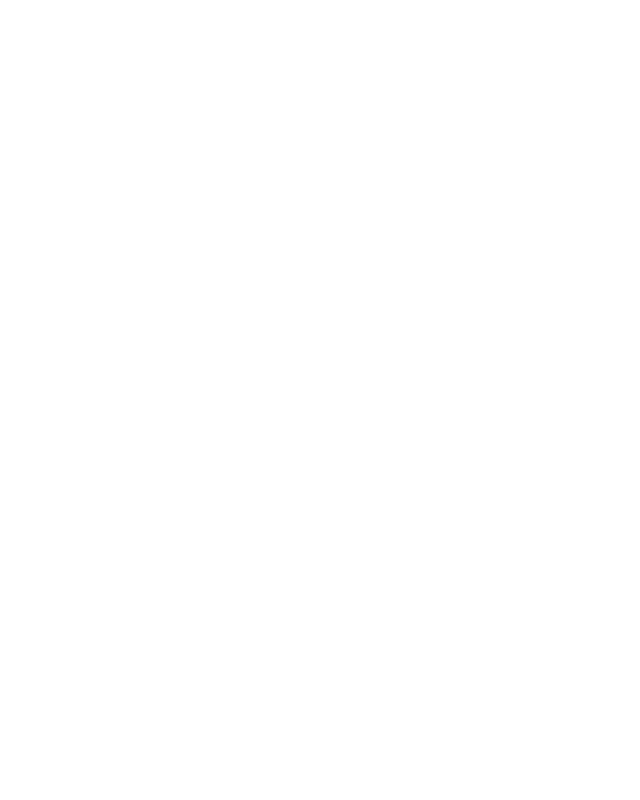
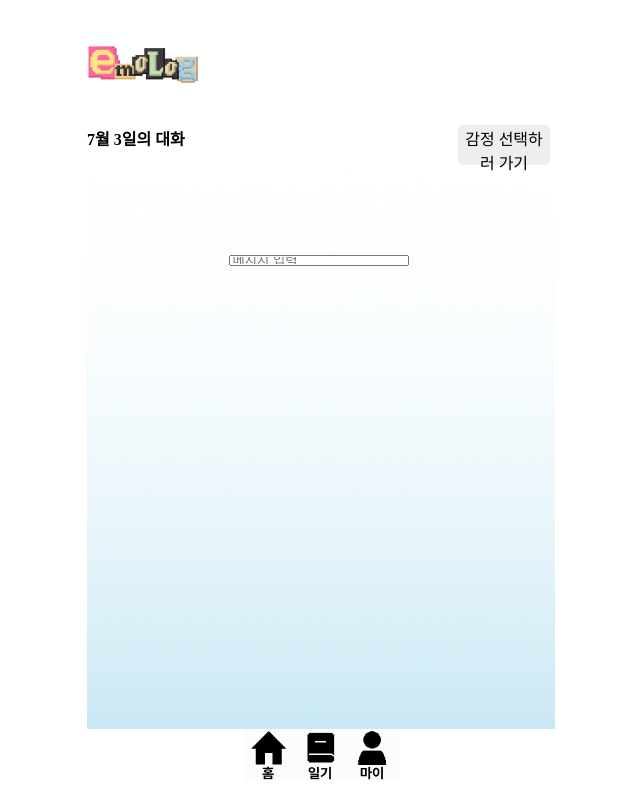
Before and after one commit to 2024-LikeLion-Hackathon/Frontend, a React (Create React App) app in the folder emolog-app/: page /chat in a window 1280 px wide. Before the commit this address had no page. Shown: the whole page, without its empty margins (319-959 px from the left). Built offline with nearby package versions, Linux system fonts and the light colour scheme.

Commit message:
이벤트등록중

```diff
--- a/emolog-app/src/App.jsx
+++ b/emolog-app/src/App.jsx
@@ -4,6 +4,7 @@
 import Home from "./Home";
 import Signup from "./page/SignUp/SignUp";
 import Userform from "./page/UserForm/UserForm";
+import Chat from "./page/Chat/Chat";
 
 function App() {
   return (
@@ -13,6 +14,7 @@
           <Route path="/signup" element={<Signup />} />
           <Route path="/userform" element={<Userform />} />
           <Route path="/write" element={<WriteLog />} />
+          <Route path="/chat" element={<Chat/>}/>
         </Routes>
       </Router>
   );
--- a/emolog-app/src/page/Chat/Chat.css
+++ b/emolog-app/src/page/Chat/Chat.css
@@ -0,0 +1,208 @@
+
+#root{
+    display: flex;
+    justify-content: center;
+    margin: 0;
+}
+.chat{
+    width: 500px;
+    height: 97vh;
+    display: flex;
+    flex-direction: column;
+    justify-content: flex-start;
+    align-items: center;
+    margin: 0;
+
+
+    #logoBox{
+        width: 468px;
+        height:10% ;
+        display: flex;
+        align-items: center;
+
+    }
+    #emobtn{
+
+width: 92px;
+height: 40px;
+
+font-family: 'Pretendard';
+font-style: normal;
+font-weight: 400;
+font-size: 16px;
+
+
+
+color: #000000;
+
+
+background: #EEEEEE;
+border-radius: 5px;
+border: none;
+margin: 5px;
+
+
+    }
+
+
+    #logo{
+    border-top:10px;
+    width: 111px;
+    height: 40px;
+    background-image:url('../../asset/img/logo.png');
+    background-size: contain;
+    position: absolute;
+    left: calc(50% - 111px/2 - 178.5px);
+    top: 44px;
+    }
+
+    #secondBox{
+
+    position: absolute;
+    top: 100px;
+    width: 468px;
+    height: 90px;
+    display: flex;
+    justify-content: space-between;
+    margin-bottom: 12px;
+    align-items: center;
+
+    }
+    #date{
+
+    width: auto;
+    height: 18px;
+    left: calc(50% - 24px/2 - 222px);
+    top: 135px;
+    font-family: 'Pretendard';
+    font-style: normal;
+    font-weight: 700;
+    font-size: 16px;
+    line-height: 18px;
+/* identical to box height, or 112% */
+    display: flex;
+    align-items: center;
+
+    margin-bottom: 10px;
+    color: #000000;
+    }
+    #btnBox{
+   margin-left: px;
+   display: flex;
+   justify-content: space-around;
+    }
+    #inputbox{
+        background-image: url('../../asset/img/chatback.png');
+        background-size: contain;
+
+    top:75px;
+    margin-top: 82px;
+    width: 468px;
+    height: 75%;
+    display: flex;
+    flex-direction: column;
+    align-items: center;
+    justify-content: flex-start;
+    background-color:#ffffff ;
+    border-radius: 20px;
+    border-bottom-left-radius:0 ;
+    border-bottom-right-radius:0 ;
+    }
+
+
+/** 네비게이터 **/
+
+    #nevi{
+
+    width: 500px;
+    height: 96px;
+    background-color: #FCFCFC;
+    border-top-left-radius: 46px;
+    border-top-right-radius: 46px;
+    display: flex;
+    justify-content: space-around;
+    align-items: center;
+    box-shadow: 0px -1px 5px rgba(0, 0, 0, 0.05);
+    background: #FCFCFC;
+    /* 네비게이터 */
+
+    position: absolute;
+    width: 500px;
+    height: 96px;
+    left: calc(50% - 500px/2);
+    bottom: 0px;
+
+
+
+
+
+    }
+    #home{
+    border: none;
+    height: 52px;
+    width: 52px;
+    background-image: url('../../asset/img/home.png');
+
+    }
+    #diary{
+    border: none;
+    height: 52px;
+    width: 52px;
+    background-image: url('../../asset/img/diary.png');
+    }
+    #my{
+    border: none;
+    height: 52px;
+    width: 52px;
+    background-image: url('../../asset/img/my.png');
+    }
+
+
+    .messages{
+        display: flex;
+        flex-direction: column;
+        width: 80%;
+        height: 95%;
+        border: none;
+        margin: 10px;
+
+    }
+
+    .message{
+        width: 60%;
+        padding: 7px;
+        border-radius: 10px;
+        background-color: #fecccc;
+        margin: 6px;
+    }
+
+    .message_form{
+        height: 8%;
+        width: 95%;
+        padding: 3px;
+    }
+    .textinput{
+        height: 95%;
+        width: 95%;
+    }
+
+    #messageinput{
+        height: 100%;
+        width: 100%;
+    }
+
+    .message-left {
+        align-self: flex-start;
+    }
+
+    .message-right {
+        align-self: flex-end;
+    }
+
+    .message .time {
+        font-size: 0.8em;
+        color: gray;
+        text-align: right;
+    }
+
+}
--- a/emolog-app/src/page/Chat/Chat.jsx
+++ b/emolog-app/src/page/Chat/Chat.jsx
@@ -0,0 +1,107 @@
+import React, { useState } from "react";
+import './Chat.css';
+import axios from "axios";
+import Message from './Message'; // Message 컴포넌트를 가져옵니다.
+
+const MessageList = ({ messages }) => {
+  return (
+    <div className='messages' style={{ overflowY: 'scroll', maxHeight: '450px' }}>
+      {messages.map((message, i) => (
+        <Message
+          key={i}
+          text={message.text}
+          time={new Date(message.time).toLocaleTimeString()}
+        />
+      ))}
+    </div>
+  );
+};
+
+const MessageForm = ({ onMessageSubmit }) => {
+  const [text, setText] = useState('');
+
+  const handleSubmit = (e) => {
+    e.preventDefault();
+    const message = {
+      text: text,
+      time: new Date().toISOString()
+    };
+    onMessageSubmit(message);
+    setText('');
+  };
+
+  return (
+    <div className='message_form'>
+      <form id='messageinput' onSubmit={handleSubmit}>
+        <input
+          placeholder='메시지 입력'
+          className='textinput'
+          onChange={(e) => setText(e.target.value)}
+          value={text}
+        />
+        <h3></h3>
+      </form>
+    </div>
+  );
+};
+
+function Chat() {
+  const [messages, setMessages] = useState([]);
+  const [user, setUser] = useState('');
+  const [roomName, setRoomName] = useState('');
+  const [users, setUsers] = useState([]);
+
+  const initialize = (data) => {
+    const { users, name, roomname } = data;
+    setUsers(users);
+    setUser(name);
+    setRoomName(roomname);
+  };
+
+  const messageRecieve = (message) => {
+    setMessages((prevMessages) => [...prevMessages, message]);
+  };
+
+  const handleMessageSubmit = (message) => {
+    setMessages((prevMessages) => [...prevMessages, message]);
+
+    // 서버에 메시지 전송
+    axios.post(`/api/chatroom/${roomName}/message`, { text: message.text, roomName: roomName, user: user })
+      .then(response => {
+        console.log('Message sent successfully');
+      })
+      .catch(error => {
+        console.error('Error sending message:', error);
+      });
+  };
+
+  let month = 7;
+  let day = 3;
+
+  return (
+    <div className="chat">
+      <div id="logoBox">
+        <div id="logo"></div>
+      </div>
+      <div id="secondBox">
+        <div id="date">{month}월 {day}일의 대화</div>
+        <div id="btnBox">
+          <button id="emobtn">감정 선택하러 가기</button>
+        </div>
+      </div>
+      <div id="inputbox">
+        <div id="chatbox">
+          <MessageList messages={messages} />
+          <MessageForm onMessageSubmit={handleMessageSubmit} />
+        </div>
+     </div>
+        <div>
+        <button id="home"></button>
+        <button id="diary"></button>
+        <button id="my"></button>
+     </div>
+    </div>
+  );
+}
+
+export default Chat;
--- /dev/null
+++ b/emolog-app/src/page/Chat/Message.jsx
@@ -0,0 +1,15 @@
+// src/page/Chat/Message.jsx
+
+import React from 'react';
+
+
+const Message = ({ text, time }) => {
+  return (
+    <div className="message">
+      <div className="message-text">{text}</div>
+      <div className="message-time">{time}</div>
+    </div>
+  );
+};
+
+export default Message;
--- a/emolog-app/src/page/WriteLog/WriteLog.css
+++ b/emolog-app/src/page/WriteLog/WriteLog.css
@@ -108,10 +108,12 @@
     }
     #inputbox{
 
-    top:75px;
-    margin-top: 82px;
+        position: absolute;
+        top: 178px;
+        bottom: 80px;
+
         width: 468px;
-    height: 75%;
+        height: auto;
         display: flex;
         flex-direction: column;
         align-items: center;
@@ -123,10 +125,9 @@
     }
 
     #loginput{
-        position: absolute;
-        top: 178px;
+    margin: 20px;
     width: 408px;
-    height: auto;
+    height: 80%;
     border: none;
     background-color:#F5F5F5 ;
     display: flex;
@@ -134,7 +135,7 @@
     justify-content: flex-start;
     align-items: flex-start;
     border-radius: 20px;
-    padding: 30px;
+
     resize: none;
     font-family: 'Pretendard';
     font-style: normal;
@@ -174,11 +175,10 @@
     }
 
     #counter{
-
         position: absolute;
-    bottom: 96px;
+        bottom: 15px;
     margin-right: 20px;
-    margin-bottom: 10px;
+    margin-bottom: 20px;
     height: 34px;
     font-size: 14px;
     font-weight: normal;
@@ -199,12 +199,7 @@
     align-items: center;
     box-shadow: 0px -1px 5px rgba(0, 0, 0, 0.05);
     background: #FCFCFC;
-    /* 네비게이터 */
-
     position: absolute;
-    width: 500px;
-    height: 96px;
-    left: calc(50% - 500px/2);
     bottom: 0px;
 
 
--- a/emolog-app/src/page/WriteLog/WriteLog.jsx
+++ b/emolog-app/src/page/WriteLog/WriteLog.jsx
@@ -1,11 +1,12 @@
 import React, { useState } from "react";
 import './WriteLog.css';
+import axios from 'axios';
+import { useNavigate } from 'react-router-dom';
 
 function WriteLog(){
     let month =7;
     let day = 3;
-
-
+    const navigate = useNavigate();
     const maxLength = 1500;
     const [text, setText] = useState('');
 
@@ -19,6 +20,17 @@
         color: text.length >= maxLength ? 'red' : '#666',
     };
 
+    const handleCancel = () => {
+        axios.get('')
+    }
+
+    const handleSubmit = () =>{
+
+    }
+
+
+
+
     return(
         <div class="writelog">
             <div id="logoBox">
@@ -27,8 +39,9 @@
             <div id="secondBox">
                 <div id="date"> {month}월{day}일 일기 작성하기</div>
                 <div id="btnBox">
-                    <button id="cancel">취소</button>
+                    <button id="cancel" onClick={() => handleCancel}>취소</button>
                     <button id="finish"
+                            onClick={() => handleSubmit}
                             type="submit">완료</button>
                 </div>
 
@@ -48,9 +61,9 @@
 
 
             <div id="nevi">
-                <button id="home"></button>
-                <button id="diary"></button>
-                <button id="my"></button>
+                <button id="home" onClick={() => navigate('/')} ></button>
+                <button id="diary" onClick={() => navigate('/write')}></button>
+                <button id="my" onClick={() => navigate('/mypage')}></button>
             </div>
         </div>
     );
```
Also changed, not shown: emolog-app/src/asset/img/chatback.png (added). Lines whose indentation alone changed are shown as unchanged.
